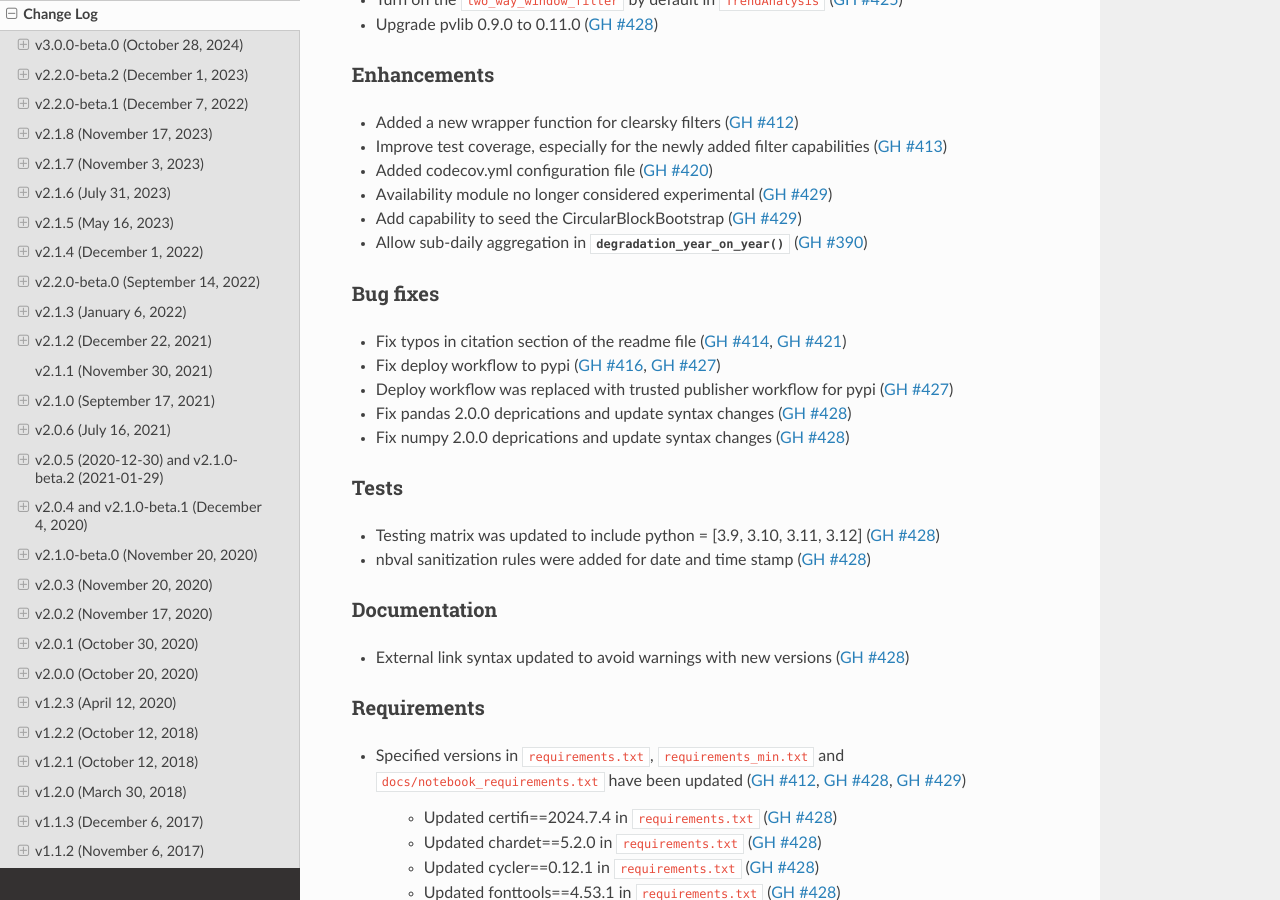
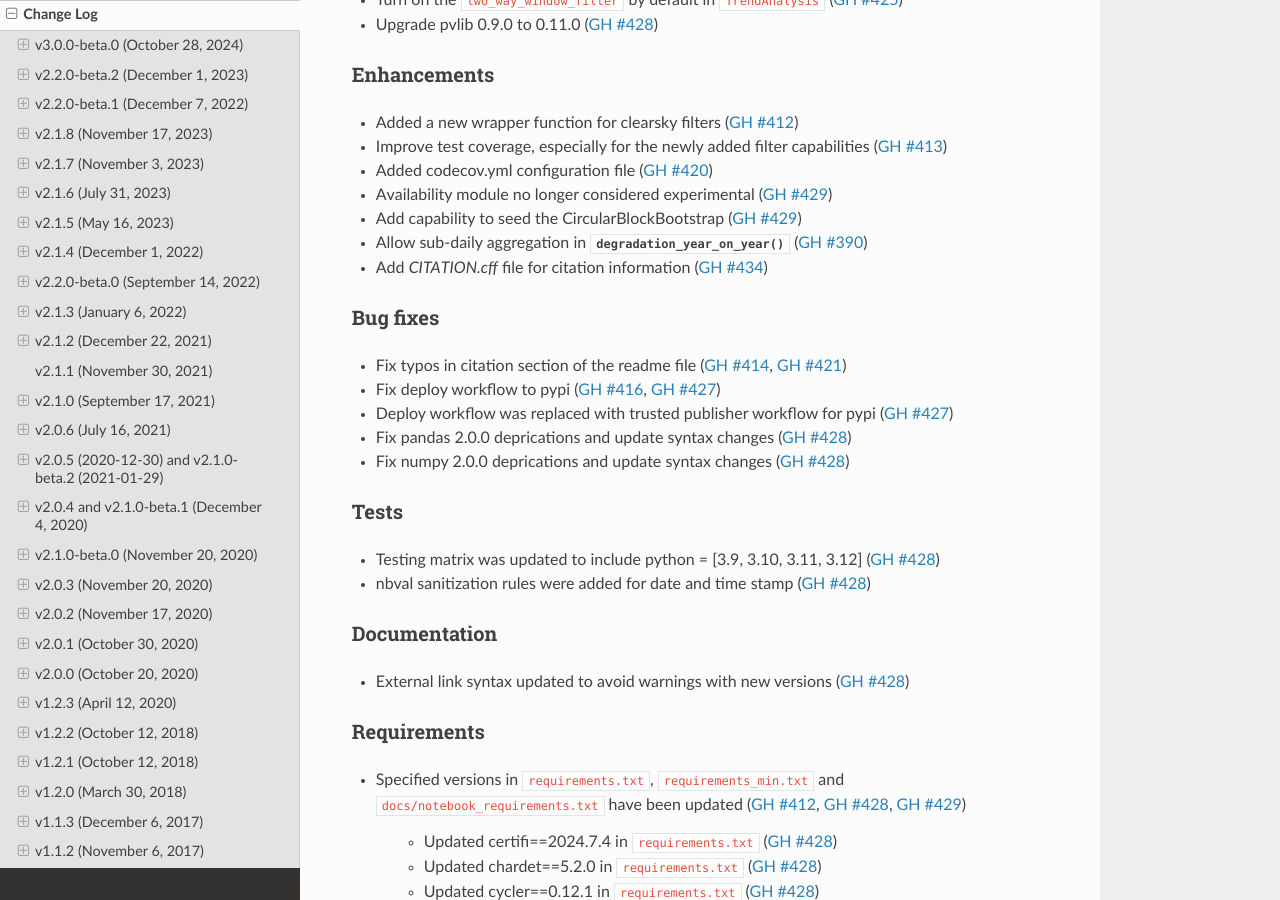
Before and after one commit to NREL/rdtools, a Sphinx documentation site: the page built from docs/sphinx/source/changelog.rst, in a window 1280 px wide and 900 px high, scrolled down 400 px. Built offline with Sphinx 7.4.7 and the Read the Docs theme 3.1.0, drawn with Linux system fonts in a browser that asks for light colours; pages that are not in the unit, such as notebooks, are missing from menus.

Commit message:
add CITATION.cff file

```diff
--- a/docs/sphinx/source/changelog/v3.0.0-beta.0.rst
+++ b/docs/sphinx/source/changelog/v3.0.0-beta.0.rst
@@ -23,6 +23,7 @@ Enhancements
 * Availability module no longer considered experimental (:pull:`429`)
 * Add capability to seed the CircularBlockBootstrap (:pull:`429`)
 * Allow sub-daily aggregation in :py:func:`~rdtools.degradation.degradation_year_on_year` (:pull:`390`)
+* Add `CITATION.cff` file for citation information (:pull:`434`)
 
 Bug fixes
 ---------
```
Also changed, not shown: 1 other file.
